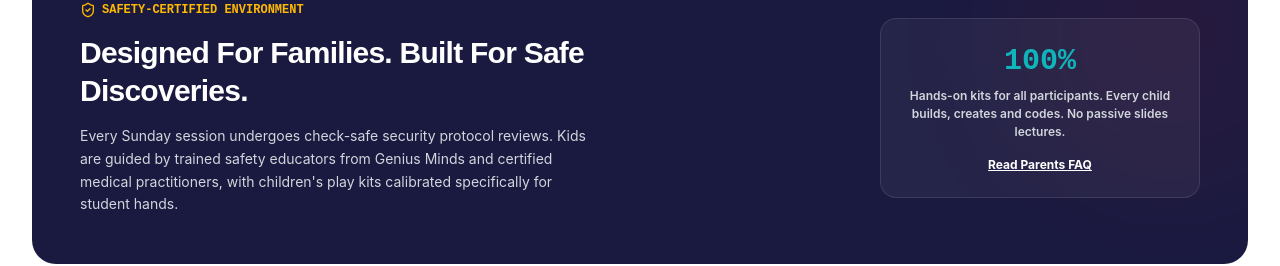
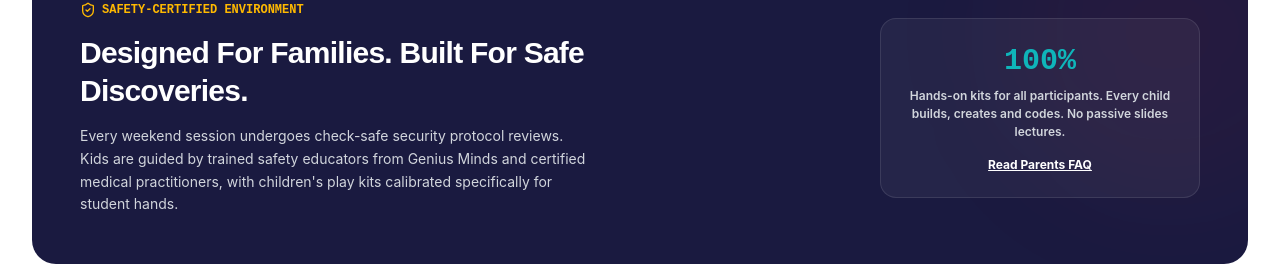
Before and after one commit to ericoscorp934/steamfest-2026, a React (Vite) app: page / in a window 1280 px wide. Shown: the part 1780-2046 px from the top of the page. Built offline with nearby package versions, Linux system fonts and the light colour scheme.

Commit message:
Update session frequency from Sunday to weekend

```diff
--- a/src/components/HomeView.tsx
+++ b/src/components/HomeView.tsx
@@ -230,7 +230,7 @@ export default function HomeView({ navigateTo }: HomeViewProps) {
                 Designed For Families. Built For Safe Discoveries.
               </h3>
               <p className="text-gray-300 text-xs sm:text-sm leading-relaxed">
-                Every Sunday session undergoes check-safe security protocol reviews. Kids are guided by trained safety educators from Genius Minds and certified medical practitioners, with children's play kits calibrated specifically for student hands.
+                Every weekend session undergoes check-safe security protocol reviews. Kids are guided by trained safety educators from Genius Minds and certified medical practitioners, with children's play kits calibrated specifically for student hands.
               </p>
             </div>
             <div className="shrink-0 flex flex-col items-center bg-white/5 border border-white/10 rounded-2xl p-6 text-center max-w-xs z-10">
```
